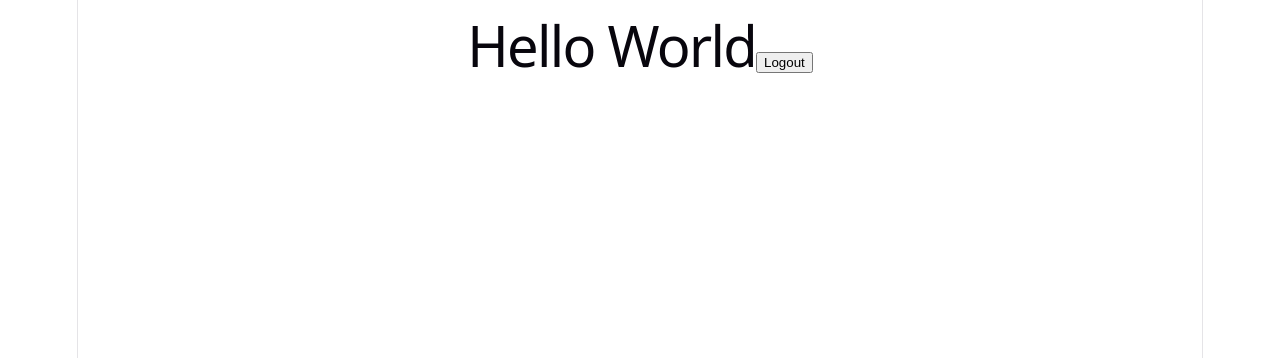
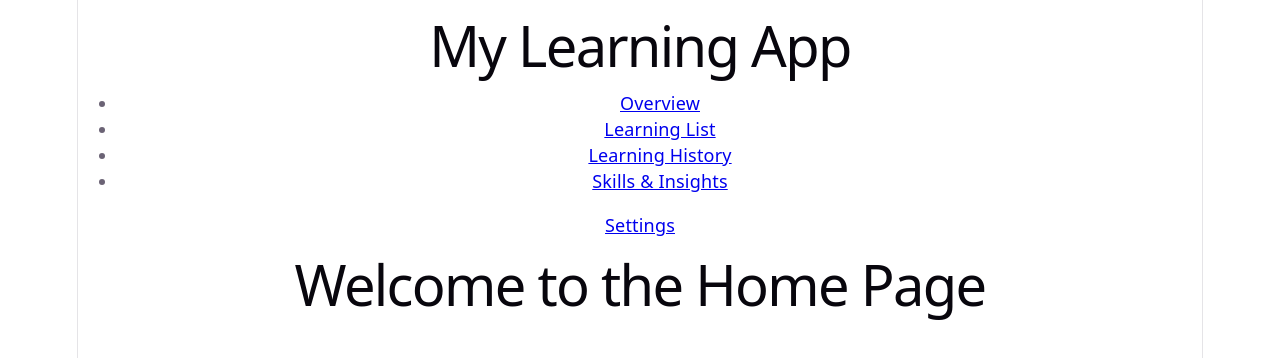
Before and after one commit to Corevirus-ops/my_learning_app, a React app in the folder app/: page / in a window 1280 px wide. Shown: the top 358 px of the page. Built offline with nearby package versions, Linux system fonts and the light colour scheme; the HTML template or start-up script is replaced by a standard one.

Commit message:
creating structure for html to have a left side bar, then eventually a top bar with search, notifications, and to create a new course link

```diff
--- a/app/src/App.jsx
+++ b/app/src/App.jsx
@@ -4,6 +4,9 @@ import { setUser, fetchUser } from './components/userSlice';
 import { useEffect } from 'react';
 import Login from './pages/Login';
 import Register from './pages/Register';
+import Home from './pages/Home';
+import NavBar from './pages/NavBar';
+
 
 
 function App() {
@@ -23,19 +26,18 @@ function App() {
 
   }, []);
 
-  const handleLogout = () => {
-    dispatch(setUser(null));
-    localStorage.removeItem('token');
-  };
 
   return (
-    <>
+    <div>
+     <NavBar />
+      <section>
      <Routes>
-       <Route path="/" element={<h1>Hello {user ? user.username : "World"}<button onClick={handleLogout}>Logout</button></h1>} />
+       <Route path="/" element={<Home />} />
        <Route path="/login" element={<Login />} />
        <Route path="/register" element={<Register />} />
      </Routes>
-    </>
+      </section>
+    </div>
   )
 }
 
--- /dev/null
+++ b/app/src/pages/Home.jsx
@@ -0,0 +1,9 @@
+
+
+export default function Home() {
+    return (
+        <div>
+            <h1>Welcome to the Home Page</h1>
+        </div>
+    )
+}
--- /dev/null
+++ b/app/src/pages/NavBar.jsx
@@ -0,0 +1,19 @@
+import { Link } from 'react-router-dom';
+import {useSelector} from 'react-redux';
+
+export default function NavBar() {
+    const user = useSelector((state) => state.user.user);
+    return (
+        <nav>
+            <h1>My Learning App</h1>
+            <ul>
+                <li><Link to="/overview">Overview</Link></li>
+                <li><Link to="/learning-list">Learning List</Link></li>
+                <li><Link to="/learning-history">Learning History</Link></li>
+                <li><Link to="/skills-insights">Skills & Insights</Link></li>
+            </ul>
+            <Link to="/settings">Settings</Link>
+            {user && <p>Welcome, {user.name}!</p>}
+        </nav>
+    );
+}
```
